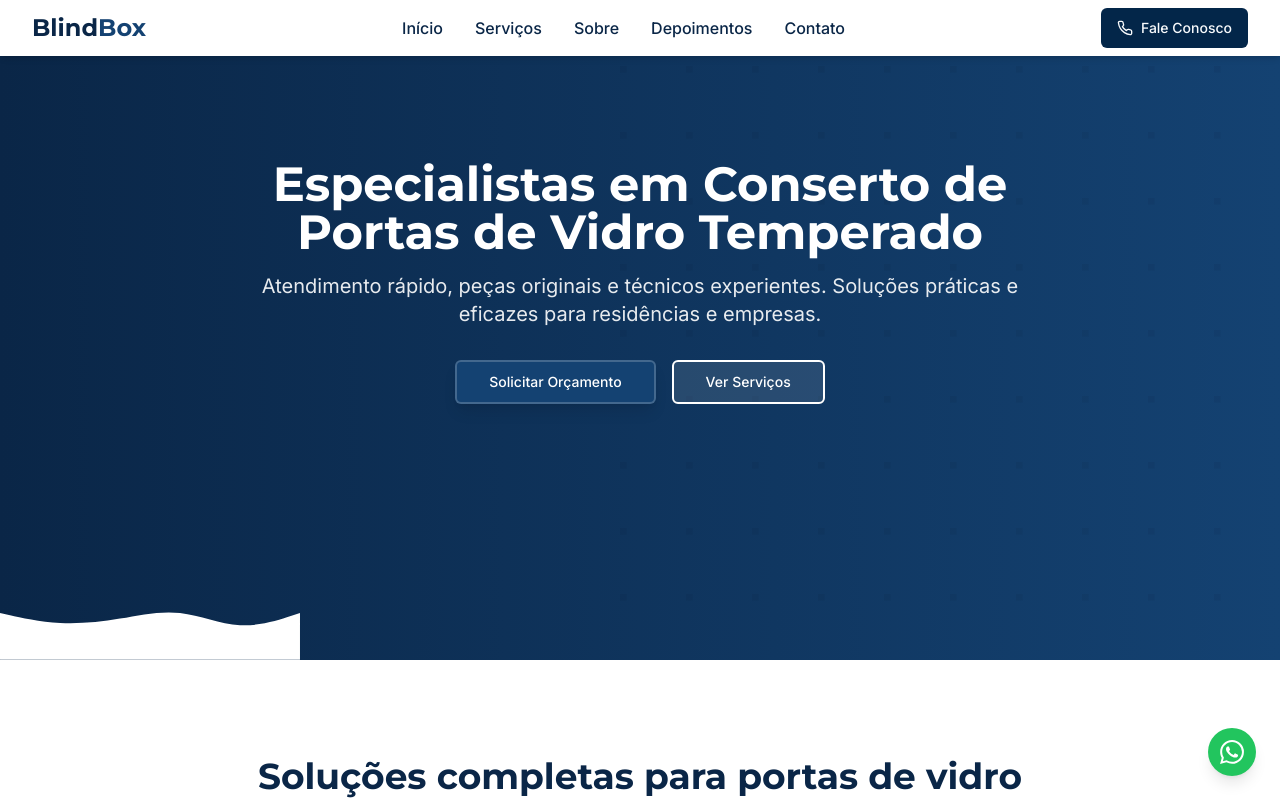
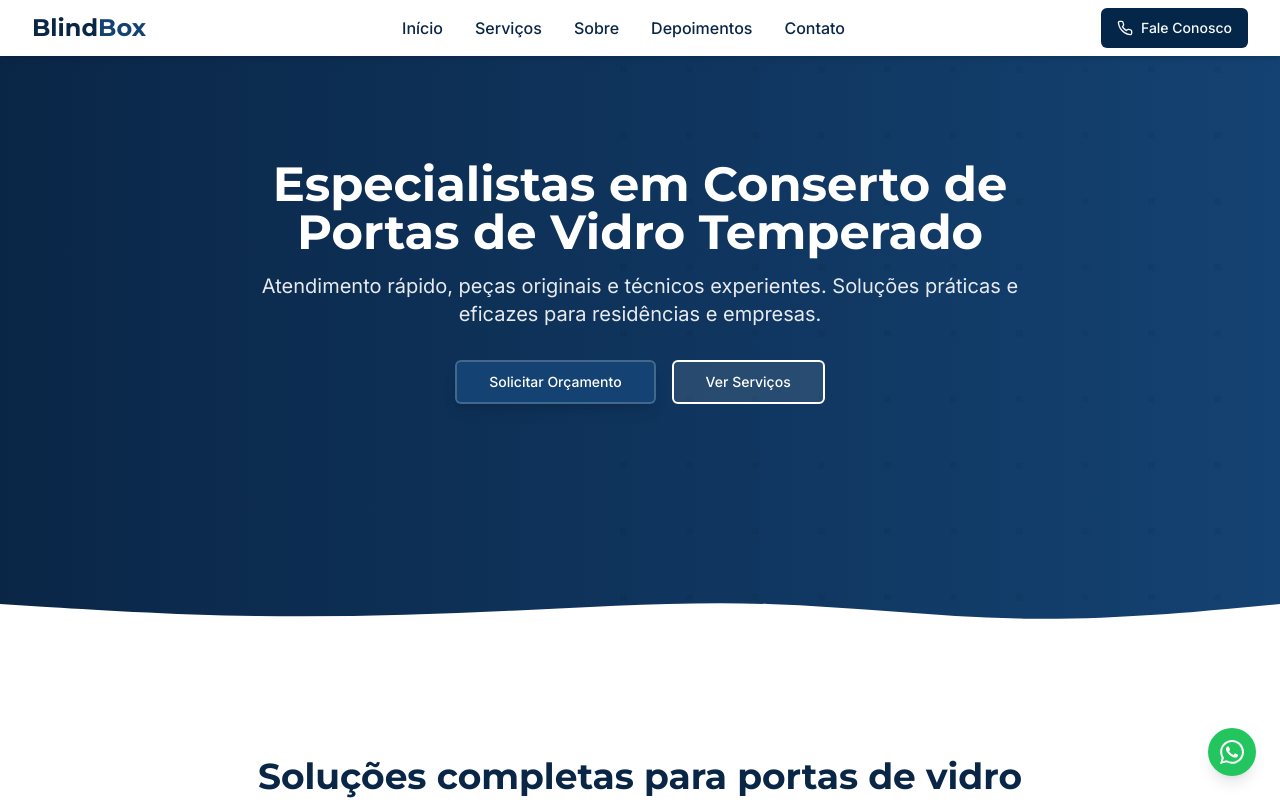
Before and after one commit to iagosuzartdev/blindbox-website, a React (Vite) app: page / in a window 1280 px wide. Shown: the top 800 px of the page. Built offline with nearby package versions, Linux system fonts and the light colour scheme.

Commit message:
update wave divider test

```diff
--- a/src/components/Hero.tsx
+++ b/src/components/Hero.tsx
@@ -50,11 +50,20 @@ const Hero = () => {
       </div>
 
       {/* Wave divider */}
-      <div className="absolute bottom-0 left-0 w-100">
-        <svg xmlns="http://www.w3.org/2000/svg" viewBox="0 0 1440 320" className="w-full h-auto">
-          <path fill="#ffffff" fillOpacity="1" d="M0,96L48,106.7C96,117,192,139,288,144C384,149,480,139,576,122.7C672,107,768,85,864,96C960,107,1056,149,1152,154.7C1248,160,1344,128,1392,112L1440,96L1440,320L1392,320C1344,320,1248,320,1152,320C1056,320,960,320,864,320C768,320,672,320,576,320C480,320,384,320,288,320C192,320,96,320,48,320L0,320Z"></path>
-        </svg>
-      </div>
+      <div className="absolute bottom-0 left-0 w-full overflow-hidden pointer-events-none">
+  <svg
+    xmlns="http://www.w3.org/2000/svg"
+    viewBox="0 0 1440 320"
+    className="w-full h-[80px] block"
+    preserveAspectRatio="none"
+  >
+    <path
+      fill="#ffffff"
+      fillOpacity="1"
+      d="M0,96L48,106.7C96,117,192,139,288,144C384,149,480,139,576,122.7C672,107,768,85,864,96C960,107,1056,149,1152,154.7C1248,160,1344,128,1392,112L1440,96L1440,320L0,320Z"
+    />
+  </svg>
+</div>
     </section>
   );
 };
```
